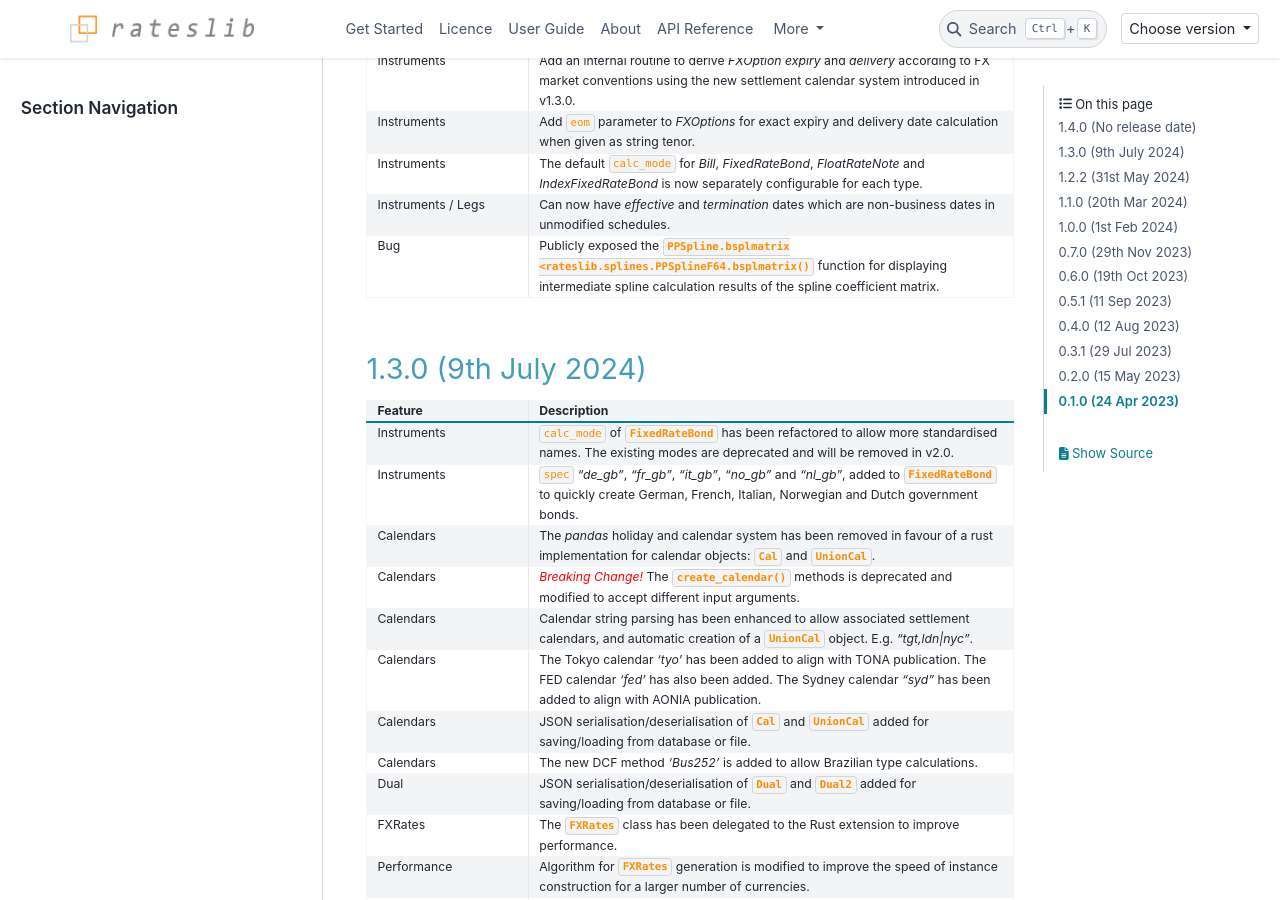
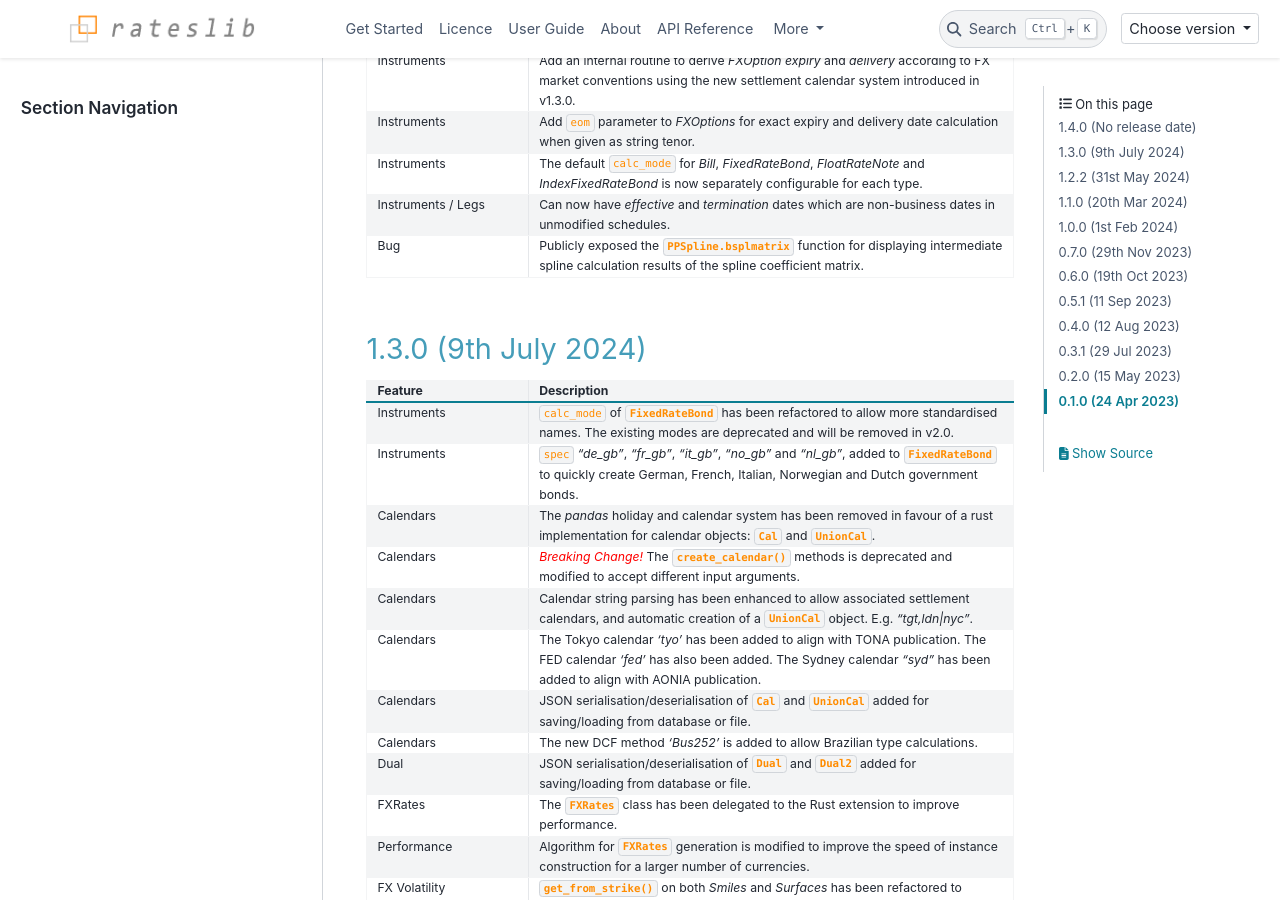
Before and after one commit to attack68/rateslib, a Sphinx documentation site: the page built from docs/source/i_whatsnew.rst, in a window 1280 px wide and 900 px high, scrolled down 488 px. Built offline with Sphinx 7.4.7 and the PyData theme 0.15.4, drawn with Linux system fonts in a browser that asks for light colours; comment, search, counter and statistics services are not loaded.

```diff
--- a/docs/source/i_whatsnew.rst
+++ b/docs/source/i_whatsnew.rst
@@ -42,7 +42,7 @@ email contact through **rateslib@gmail.com**.
      - Can now have *effective* and *termination* dates which are non-business dates
        in unmodified schedules.
    * - Bug
-     - Publicly exposed the :meth:`PPSpline.bsplmatrix <rateslib.splines.PPSplineF64.bsplmatrix` function
+     - Publicly exposed the :meth:`PPSpline.bsplmatrix <rateslib.splines.PPSplineF64.bsplmatrix>` function
        for displaying intermediate spline calculation results of the spline coefficient matrix.
 
 1.3.0 (9th July 2024)
```
